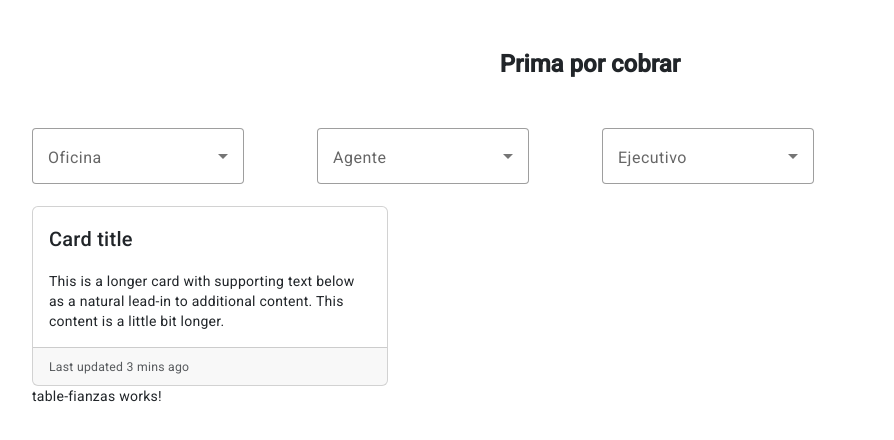
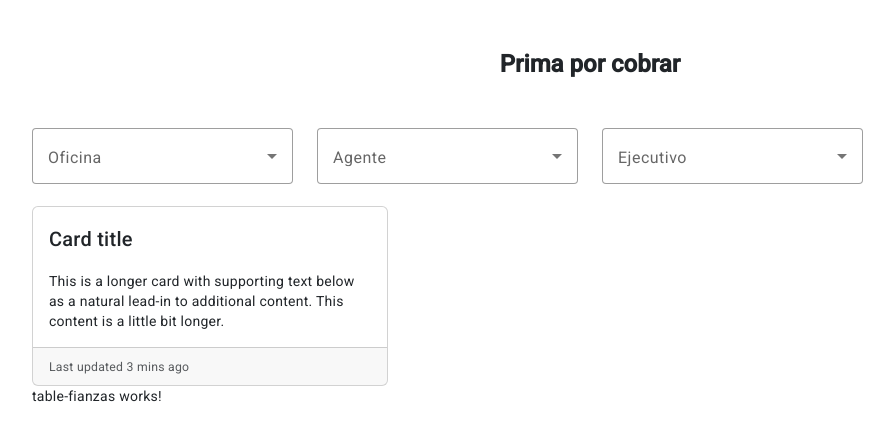
Before and after one commit to JSHectorM/gestion-cobranza-ui, an Angular app: page /home in a window 1280 px wide. Shown: the top 440 px of the page, without its empty margins (50-944 px from the left). Built offline with nearby package versions, Linux system fonts and the light colour scheme.

Commit message:
add estilos para inputs

```diff
--- a/src/styles.scss
+++ b/src/styles.scss
@@ -2,3 +2,7 @@
 
 html, body { height: 100%; }
 body { margin: 0; font-family: Roboto, "Helvetica Neue", sans-serif; }
+
+.mat-mdc-form-field {
+  min-width: 100% !important;
+}
```
